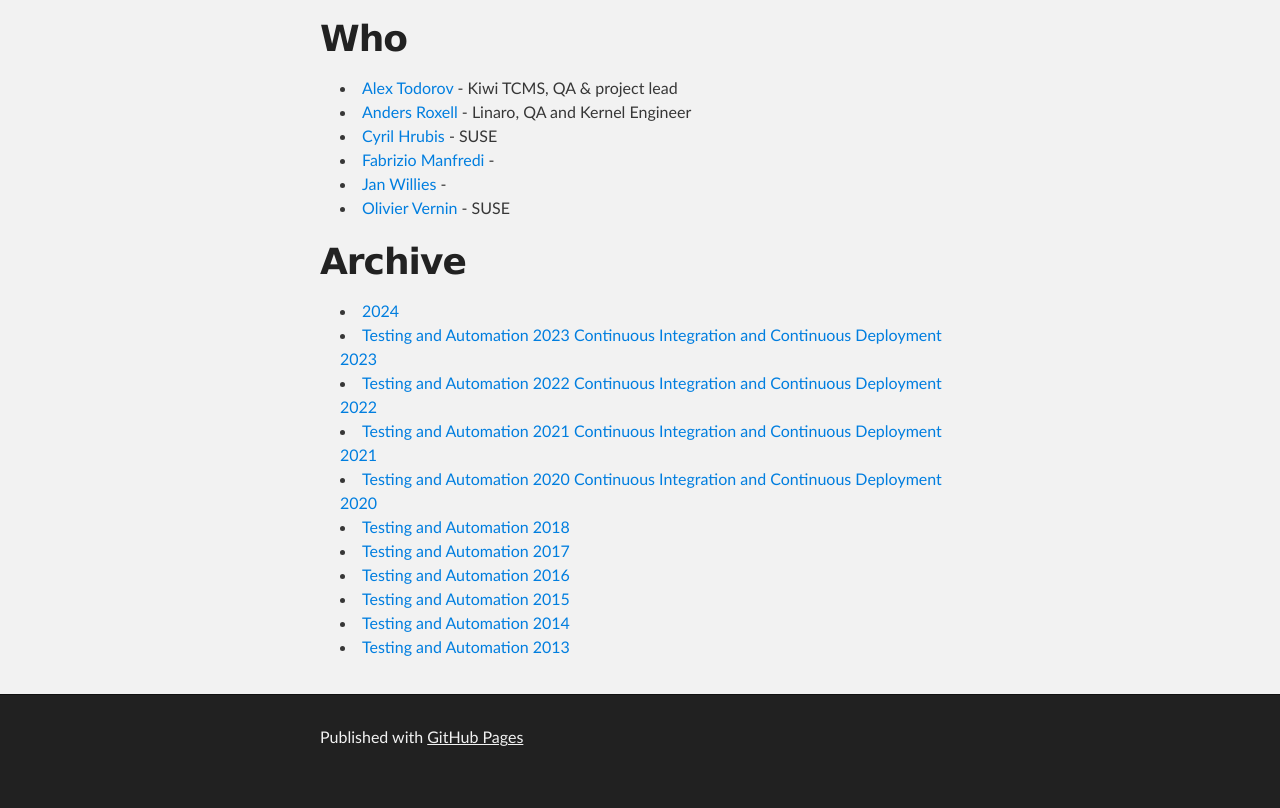
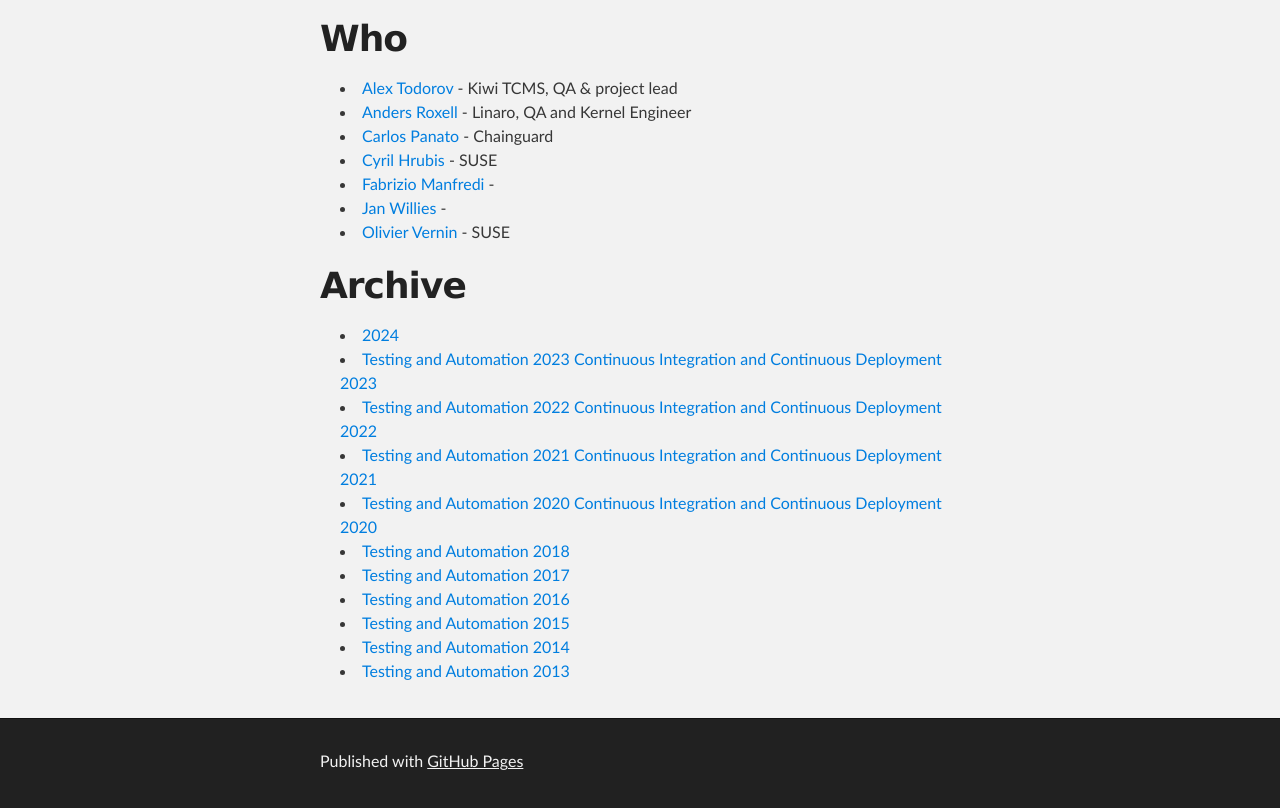
Before and after one commit to fosdem-testingautomation/fosdem-testingautomation.github.io, a plain HTML site: page index.html in a window 1280 px wide. Shown: the part 2683-3491 px from the top of the page. Before the commit the page ends 3467 px from the top, so only its background shows below. Drawn offline with Linux system fonts and the light colour scheme.

Commit message:
add cpanato
Signed-off-by: cpanato <ctadeu@gmail.com>

```diff
--- a/index.html
+++ b/index.html
@@ -130,6 +130,7 @@
 <ul>
 <li><a href="https://github.com/atodorov">Alex Todorov</a> - Kiwi TCMS, QA &amp; project lead</li>
 <li><a href="https://github.com/roxell">Anders Roxell</a> - Linaro, QA and Kernel Engineer</li>
+<li><a href="https://github.com/cpanato">Carlos Panato</a> - Chainguard</li>
 <li><a href="https://github.com/metan-ucw">Cyril Hrubis</a> - SUSE</li>
 <li><a href="#">Fabrizio Manfredi</a> - </li>
 <li><a href="#">Jan Willies</a> - </li>
```
